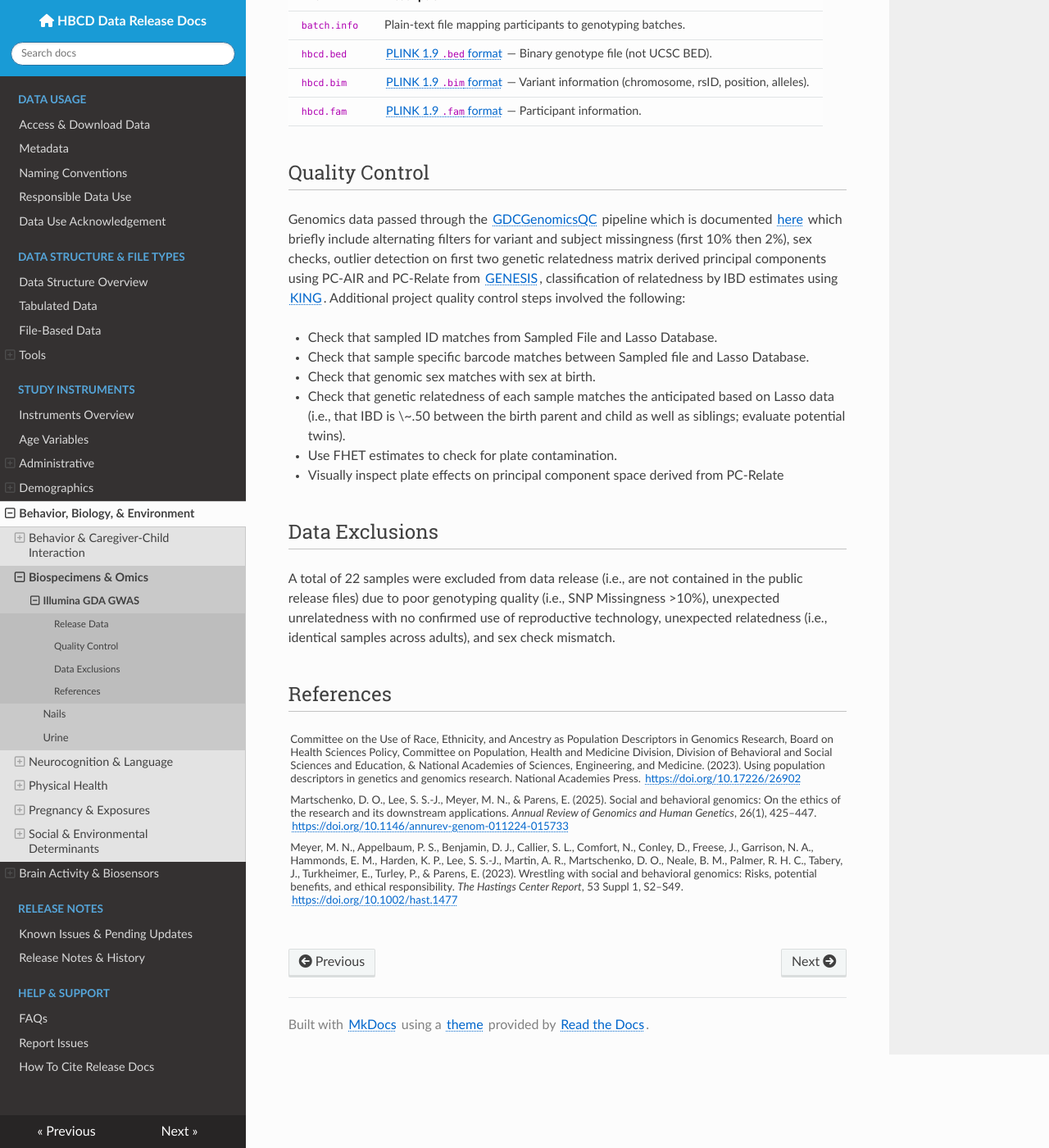
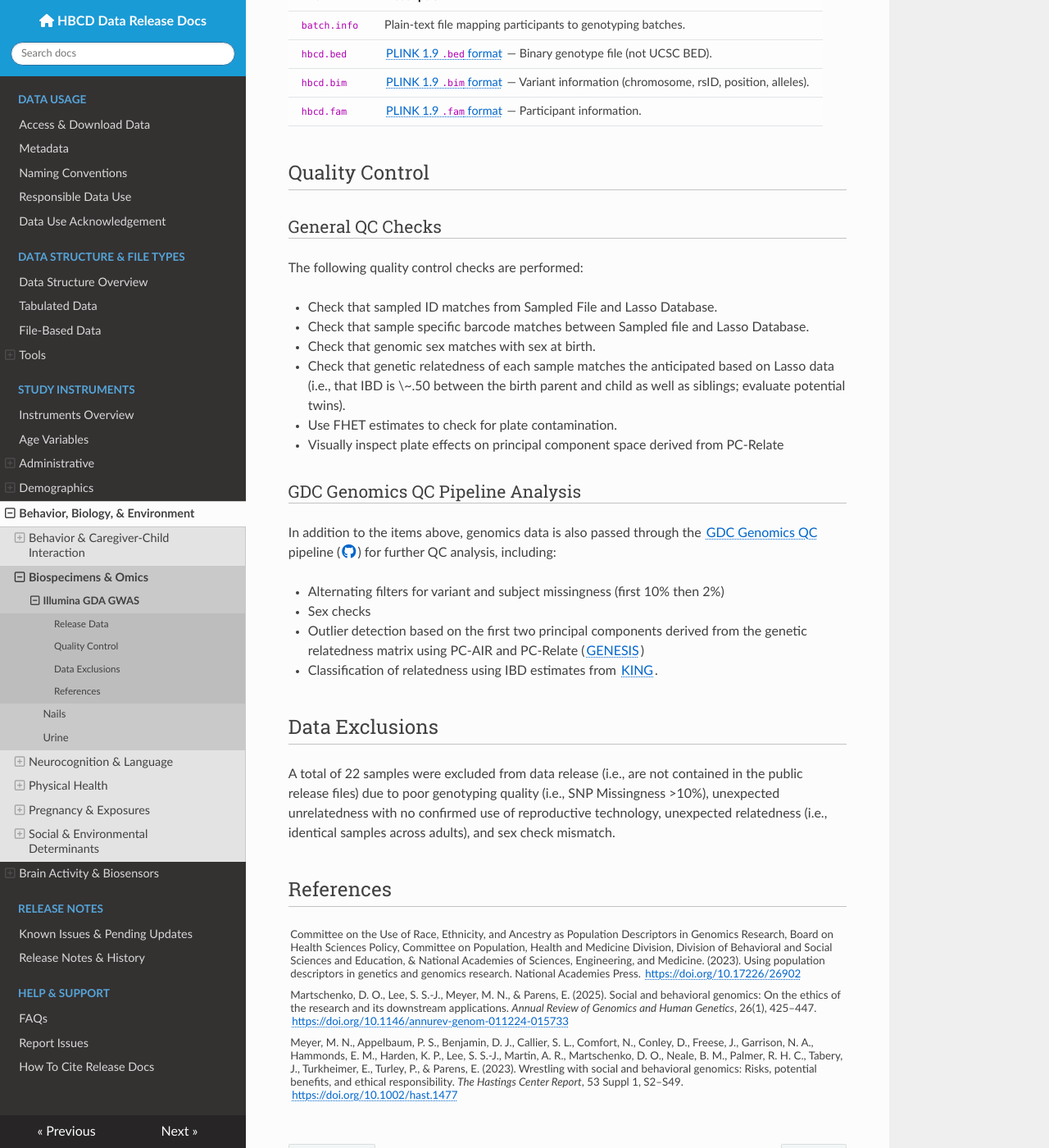
Before and after one commit to nbdc-datahub/hbcd-docs, an MkDocs documentation site: the page built from docs/instruments/biospec/illumina-gda-gwas.md, in a window 1280 px wide and 1400 px high, scrolled down 820 px. Shown: the whole window at 82% size. Built offline with MkDocs 1.6.1, drawn with Linux system fonts in a browser that asks for light colours; nearby versions of some CDN libraries.

Commit message:
clean up ilumina QC text

```diff
--- a/docs/instruments/biospec/illumina-gda-gwas.md
+++ b/docs/instruments/biospec/illumina-gda-gwas.md
@@ -83,7 +83,8 @@ hbcd/
 
 ## Quality Control
 
-Genomics data passed through the [GDCGenomicsQC](https://github.com/UMN-GDC/GDCGenomicsQC) pipeline which is documented [here](https://gdcgenomicsqc.readthedocs.io/en/latest/genomics.html) which briefly include alternating filters for variant and subject missingness (first 10% then 2%), sex checks, outlier detection on first two genetic relatedness matrix derived principal components using PC-AIR and PC-Relate from [GENESIS](https://bioc.r-universe.dev/GENESIS), classification of relatedness by IBD estimates using [KING](https://www.kingrelatedness.com/). Additional project quality control steps involved the following:
+### General QC Checks
+The following quality control checks are performed:
 
 * Check that sampled ID matches from Sampled File and Lasso Database.
 * Check that sample specific barcode matches between Sampled file and Lasso Database.
@@ -91,6 +92,15 @@ Genomics data passed through the [GDCGenomicsQC](https://github.com/UMN-GDC/GDCG
 * Check that genetic relatedness of each sample matches the anticipated based on Lasso data (i.e., that IBD is \~.50 between the birth parent and child as well as siblings; evaluate potential twins).
 * Use FHET estimates to check for plate contamination.
 * Visually inspect plate effects on principal component space derived from PC-Relate
+
+### GDC Genomics QC Pipeline Analysis
+
+In addition to the items above, genomics data is also passed through the [GDC Genomics QC](https://gdcgenomicsqc.readthedocs.io/en/latest/genomics.html) pipeline (<a href="https://github.com/UMN-GDC/GDCGenomicsQC"><i class="fa-brands fa-github" style="font-size: 1.1em;"></i></a>) for further QC analysis, including:
+
+- Alternating filters for variant and subject missingness (first 10% then 2%)
+- Sex checks
+- Outlier detection based on the first two principal components derived from the genetic relatedness matrix using PC-AIR and PC-Relate ([GENESIS](https://bioc.r-universe.dev/GENESIS))
+- Classification of relatedness using IBD estimates from [KING](https://www.kingrelatedness.com/).
 
 ## Data Exclusions
 
```
